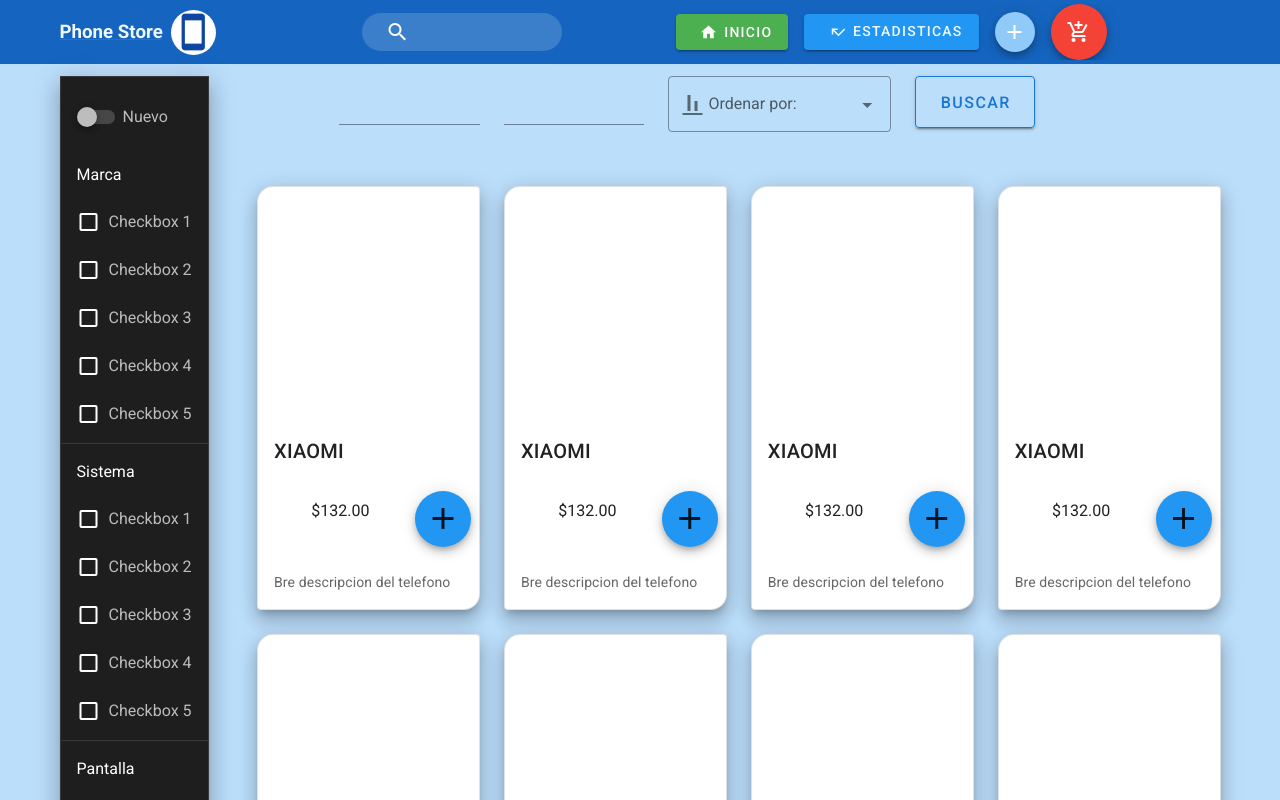
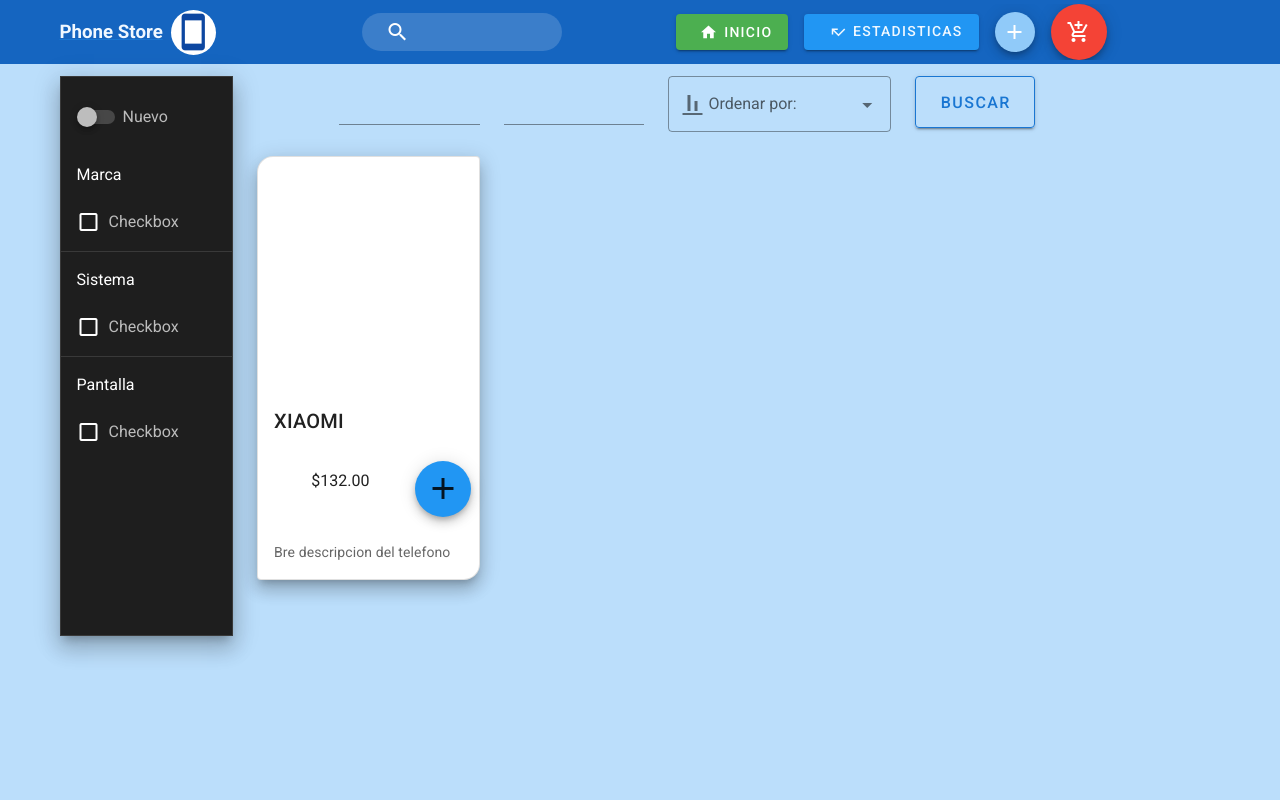
Before and after one commit to mm17017/fpi2021celulares_mm17017, a Vue app: page /#/ in a window 1280 px wide. Shown: the top 800 px of the page. Built offline with nearby package versions, Linux system fonts and the light colour scheme; what vuefire would draw is missing.

Commit message:
Agregando mejoras de estilo

```diff
--- a/src/App.vue
+++ b/src/App.vue
@@ -1,7 +1,7 @@
 <template>
   <v-app id="inspire">
     <navbars/>
-    <v-main class="principal blue lighten-4">
+    <v-main class="blue lighten-4 altura">
       <router-view></router-view>
     </v-main>
   </v-app>
@@ -24,9 +24,11 @@
   components: {
     Navbars,
   },
-
-  Indexdata: () => ({
-    links: ["Dashboard", "Messages", "Profile", "Updates"],
-  }),
 };
 </script>
+
+<style scoped>
+.altura{
+
+}
+</style>
--- a/src/components/Inicio/CriterioBusqueda.vue
+++ b/src/components/Inicio/CriterioBusqueda.vue
@@ -1,22 +1,22 @@
 <template>
-  <v-sheet min-height="70vh" dark outlined elevation="13">
+  <v-sheet min-height="70vh" width="100%" dark outlined elevation="13">
     <v-list color="center-align transparent">
       <v-list-item>
         <v-switch dark :label="`Nuevo`"></v-switch>
       </v-list-item>
       <v-list-item>Marca</v-list-item>
-      <v-list-item class="check" v-for="i in 5" :key="i" link>
-        <v-checkbox :label="`Checkbox ${i}`" />
+      <v-list-item class="check" link>
+        <v-checkbox label="Checkbox" />
       </v-list-item>
       <v-divider class="my-1"></v-divider>
       <v-list-item>Sistema</v-list-item>
-      <v-list-item class="check" v-for="j in 5" :key="j" link>
-        <v-checkbox :label="`Checkbox ${j}`" />
+      <v-list-item class="check" link>
+        <v-checkbox label="Checkbox" />
       </v-list-item>
       <v-divider class="my-1"></v-divider>
       <v-list-item>Pantalla</v-list-item>
-      <v-list-item class="check" v-for="a in 5" :key="a" link>
-        <v-checkbox :label="`Checkbox ${a}`" />
+      <v-list-item class="check"  link>
+        <v-checkbox label="Checkbox" />
       </v-list-item>
     </v-list>
   </v-sheet>
--- a/src/components/Inicio/FilesSearch.vue
+++ b/src/components/Inicio/FilesSearch.vue
@@ -1,7 +1,9 @@
 <template>
+  <v-row class="d-lg-none d-xl-flex">
+    <v-col cols="12" lg="1" sm="1">
       <v-card>
         <v-container>
-      <v-row >
+          <v-row>
             <v-col cols="8">
               <v-select
                 class="altura"
@@ -12,17 +14,32 @@
               ></v-select>
             </v-col>
             <v-col cols="4">
-          <v-btn color="primary" block x-large elevation="2" @click.stop="drawer = !drawer">
+              <v-btn
+                color="primary"
+                block
+                x-large
+                elevation="2"
+                @click.stop="drawer = !drawer"
+              >
                 <v-icon>mdi-filter </v-icon>
               </v-btn>
             </v-col>
           </v-row>
         </v-container>
 
-    <v-navigation-drawer v-model="drawer" absolute temporary app clipped right>
+        <v-navigation-drawer
+          v-model="drawer"
+          absolute
+          temporary
+          app
+          clipped
+          right
+        >
           <criterio-busqueda />
         </v-navigation-drawer>
       </v-card>
+    </v-col>
+  </v-row>
 </template>
 
 <script>
@@ -32,7 +49,7 @@
   data: () => ({
     drawer: false,
     group: null,
-    items: ["Precio",'Calidad'],
+    items: ["Precio", "Calidad"],
   }),
   components: {
     CriterioBusqueda,
@@ -47,7 +64,7 @@
 
 
 <style scoped>
-.altura{
+.altura {
   height: 2.1rem;
 }
 </style>
--- /dev/null
+++ b/src/components/Inicio/LgSearch.vue
@@ -0,0 +1,40 @@
+<template>
+   <v-row class="altura d-none d-lg-flex d-xl-none">
+    <v-col cols="12" lg="1"></v-col>
+    <v-col cols="12" lg="2">
+      <v-text-field type="number" min="0"></v-text-field>
+    </v-col>
+    <v-col cols="12" lg="2">
+      <v-text-field type="number" min="0"></v-text-field>
+    </v-col>
+    <v-col cols="12" lg="3">
+      <v-select
+        :items="items"
+        label="Ordenar por:"
+        outlined
+        prepend-inner-icon="mdi-align-vertical-bottom"
+      ></v-select>
+    </v-col>
+    <v-col cols="12" lg="1">
+      <v-btn color="primary" block x-large elevation="2" outlined margin="auto">
+        Buscar</v-btn
+      >
+    </v-col>
+  </v-row>
+</template>
+
+<script>
+export default {
+  name: "LogSearch",
+    data: () => ({
+    items: ["Fecha", "Precio"],
+  }),
+};
+</script>
+
+<style scoped>
+
+.altura{
+  height: 5rem;
+}
+</style>>
--- a/src/components/navars/SmallNavBar.vue
+++ b/src/components/navars/SmallNavBar.vue
@@ -1,5 +1,5 @@
 <template>
-  <v-card dark>
+  <v-card dark >
     <v-app-bar color="blue darken-3">
       <v-app-bar-nav-icon @click.stop="drawer = !drawer"></v-app-bar-nav-icon>
       <v-spacer></v-spacer>
@@ -16,7 +16,7 @@
       <v-spacer></v-spacer>
     </v-app-bar>
 
-    <v-navigation-drawer v-model="drawer" absolute temporary app clipped>
+    <v-navigation-drawer v-model="drawer" absolute fixed temporary height="17.5rem" >
       <v-list nav dense>
         <v-list-item-group v-model="group">
           <v-list-item>
@@ -24,7 +24,9 @@
               <v-icon right> mdi-cellphone</v-icon>&nbsp; CellPhone Store
             </v-btn>
           </v-list-item>
+
           <v-divider dark></v-divider>
+          <br>
           <v-list-item>
             <v-btn large block color="success" :to="{ path: '/' }">
               <v-icon right> mdi-home </v-icon>&nbsp; Inicio
--- a/src/views/Inicio.vue
+++ b/src/views/Inicio.vue
@@ -5,44 +5,12 @@
         <criterio-busqueda />
       </v-col>
       <v-col cols="12" lg="10" sm="12">
-        <v-row class="d-none d-lg-flex d-xl-none">
-          <v-col cols="12" lg="1" ></v-col>
-          <v-col cols="12" lg="2">
-            <v-text-field type="number" min="0"></v-text-field>
-          </v-col>
-          <v-col cols="12" lg="2">
-            <v-text-field type="number" min="0"></v-text-field>
-          </v-col>
-          <v-col cols="12" lg="3">
-            <v-select
-              :items="items"
-              label="Ordenar por:"
-              outlined
-              prepend-inner-icon="mdi-align-vertical-bottom"
-            ></v-select>
-          </v-col>
-          <v-col cols="12" lg="1">
-            <v-btn
-              color="primary"
-              block
-              x-large
-              elevation="2"
-              outlined
-              margin="auto"
-            >
-              Buscar</v-btn
-            >
-          </v-col>
-          <v-col cols="12" lg="2" ></v-col>
-        </v-row>
-        <v-row class="d-lg-none d-xl-flex" >
-          <v-col cols="12" lg="1" sm="1">
+          <lg-search/>
+
             <files-search />
-          </v-col>
-          <v-spacer />
-        </v-row>
+
         <v-row>
-          <v-col v-for="k in 8" :key="k" cols="6" lg="3">
+          <v-col cols="6" lg="3">
             <telefono />
           </v-col>
         </v-row>
@@ -56,6 +24,7 @@
 import Telefono from "../components/Inicio/Telefono.vue";
 import CriterioBusqueda from "../components/Inicio/CriterioBusqueda.vue";
 import FilesSearch from "../components/Inicio/FilesSearch.vue";
+import LgSearch from '../components/Inicio/LgSearch.vue'
 
 export default {
   name: "Inicio",
@@ -63,6 +32,7 @@
     Telefono,
     CriterioBusqueda,
     FilesSearch,
+    LgSearch
   },
   data: () => ({
     items: ["Fecha", "Precio"],
@@ -77,4 +47,5 @@
 #input-usage .v-messages {
   border: 1px dashed rgba(0, 0, 0, 0.4);
 }
+
 </style>
```
Lines whose indentation alone changed are shown as unchanged.
